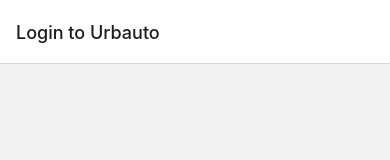
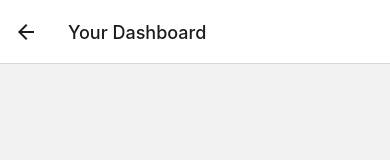
Before and after one commit to Layn-org/layn_app, a React Native app: screen /Home in a window 390 px wide. Before the commit this address had no page. Shown: the top 160 px of the page. Built offline with nearby package versions, Linux system fonts and the light colour scheme.

Commit message:
Added homescreen navigation

```diff
--- a/App.js
+++ b/App.js
@@ -5,6 +5,7 @@
 import { NavigationContainer } from "@react-navigation/native";
 import { createNativeStackNavigator } from "@react-navigation/native-stack";
 import LoginScreen from "./src/screens/LoginScreen";
+import HomeScreen from "./src/screens/HomeScreen";
 import { store } from "./src/store/storeConfig";
 
 const Stack = createNativeStackNavigator();
@@ -30,7 +31,14 @@
 						name="Login"
 						component={LoginScreen}
 						options={{
-                            title: "Login to Urbauto"
+							title: "Login to Urbauto",
+						}}
+					/>
+					<Stack.Screen
+						name="Home"
+						component={HomeScreen}
+						options={{
+							title: "Your Dashboard",
 						}}
 					/>
 				</Stack.Navigator>
--- /dev/null
+++ b/src/screens/HomeScreen.jsx
@@ -0,0 +1,9 @@
+const HomeScreen = () => {
+    return (
+        <>
+
+        </>
+    )
+}
+
+export default HomeScreen;
```
Lines whose indentation alone changed are shown as unchanged.
